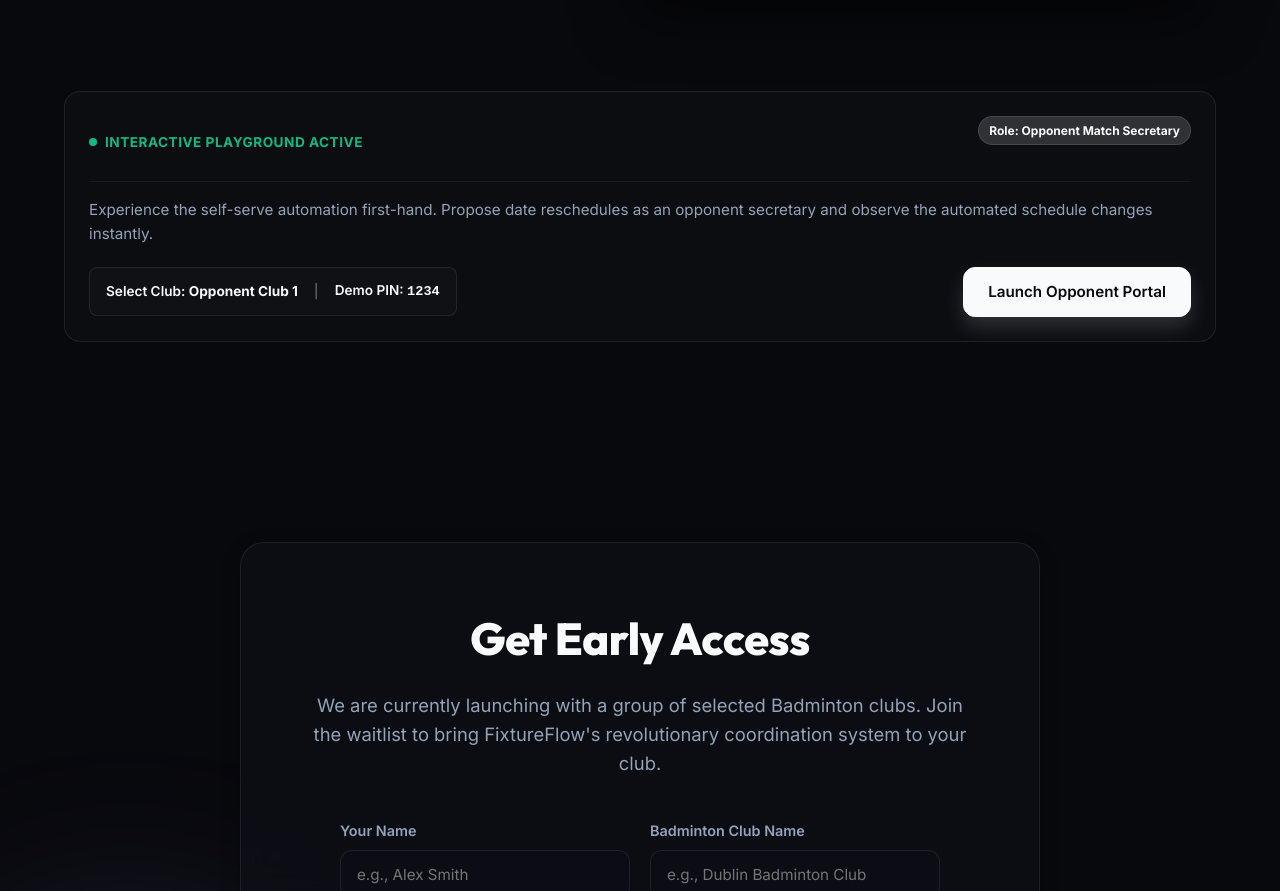
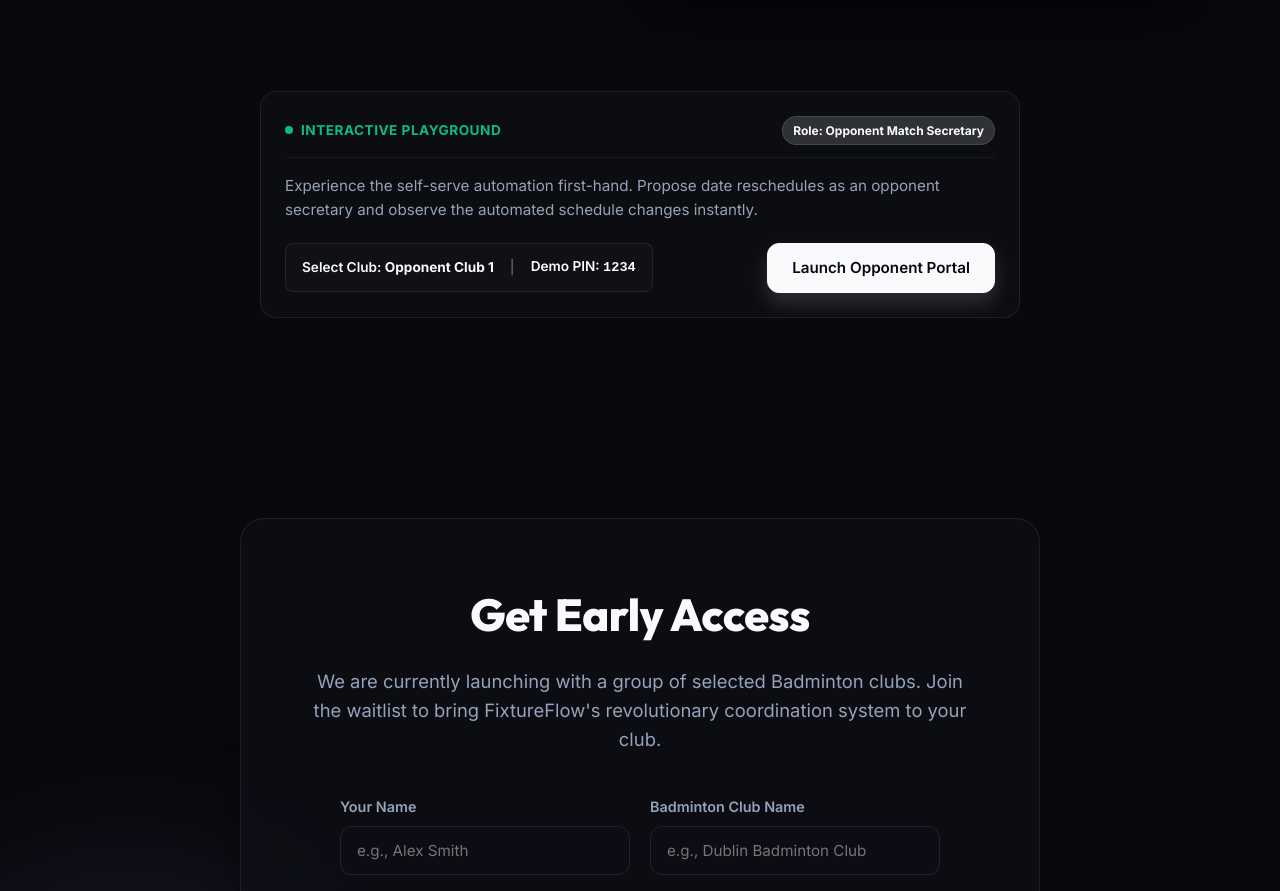
Before and after one commit to fixtureflow/fixtureflow.github.io, a plain HTML site: page index.html in a window 1280 px wide. Shown: the part 2819-3710 px from the top of the page. Drawn offline with Linux system fonts and the light colour scheme.

Commit message:
feat(web): Align role badges and constrain interactive playground width
Constrain the maximum width of `.demo-card` to 760px and center it in the
viewport to prevent unusual horizontal stretching on larger monitors.

Shorten the sandbox header text from "Interactive Playground Active" to
"Interactive Playground", abstracting the styling to a reusable class
`.demo-card-title` and leaving the pulsing green dot to signal activity status.

Override the legacy `.badge` margin-bottom on `.role-badge` to achieve perfect
vertical center-alignment with the playground title.

Co-Authored-By: Antigravity <noreply@deepmind.com>

```diff
--- a/index.html
+++ b/index.html
@@ -497,7 +497,7 @@
                     <div class="demo-card-header">
                         <div style="display: flex; align-items: center; gap: 8px;">
                             <span class="pulsing-dot" style="display: inline-block; width: 8px; height: 8px; border-radius: 50%; background-color: var(--color-success);"></span>
-                            <strong style="font-size: 0.85rem; font-weight: 800; text-transform: uppercase; letter-spacing: 0.5px; color: var(--color-success);">Interactive Playground Active</strong>
+                            <strong class="demo-card-title">Interactive Playground</strong>
                         </div>
                         <span class="badge role-badge badge-opponent">Role: Opponent Match Secretary</span>
                     </div>
@@ -683,7 +683,7 @@
                     <div class="demo-card-header">
                         <div style="display: flex; align-items: center; gap: 8px;">
                             <span class="pulsing-dot" style="display: inline-block; width: 8px; height: 8px; border-radius: 50%; background-color: var(--color-success);"></span>
-                            <strong style="font-size: 0.85rem; font-weight: 800; text-transform: uppercase; letter-spacing: 0.5px; color: var(--color-success);">Interactive Playground Active</strong>
+                            <strong class="demo-card-title">Interactive Playground</strong>
                         </div>
                         <span class="badge role-badge badge-captain">Role: Team Captain</span>
                     </div>
@@ -886,7 +886,7 @@
                     <div class="demo-card-header">
                         <div style="display: flex; align-items: center; gap: 8px;">
                             <span class="pulsing-dot" style="display: inline-block; width: 8px; height: 8px; border-radius: 50%; background-color: var(--color-success);"></span>
-                            <strong style="font-size: 0.85rem; font-weight: 800; text-transform: uppercase; letter-spacing: 0.5px; color: var(--color-success);">Interactive Playground Active</strong>
+                            <strong class="demo-card-title">Interactive Playground</strong>
                         </div>
                         <span class="badge role-badge badge-player">Role: Squad Player</span>
                     </div>
--- a/style.css
+++ b/style.css
@@ -814,6 +814,10 @@
     display: flex;
     flex-direction: column;
     gap: 16px;
+    max-width: 760px;
+    width: 100%;
+    margin-left: auto;
+    margin-right: auto;
 }
 
 .demo-card-header {
@@ -824,6 +828,14 @@
     gap: 12px;
     border-bottom: 1px solid var(--border-subtle);
     padding-bottom: 12px;
+}
+
+.demo-card-title {
+    font-size: 0.85rem;
+    font-weight: 800;
+    text-transform: uppercase;
+    letter-spacing: 0.5px;
+    color: var(--color-success);
 }
 
 .demo-card-body-text {
@@ -899,6 +911,9 @@
     padding: 4px 10px;
     border-radius: 20px;
     border: 1px solid transparent;
+    margin: 0 !important; /* Override legacy badge margin-bottom */
+    display: inline-flex;
+    align-items: center;
 }
 .badge-opponent {
     background: var(--color-opponent-glow);
```
